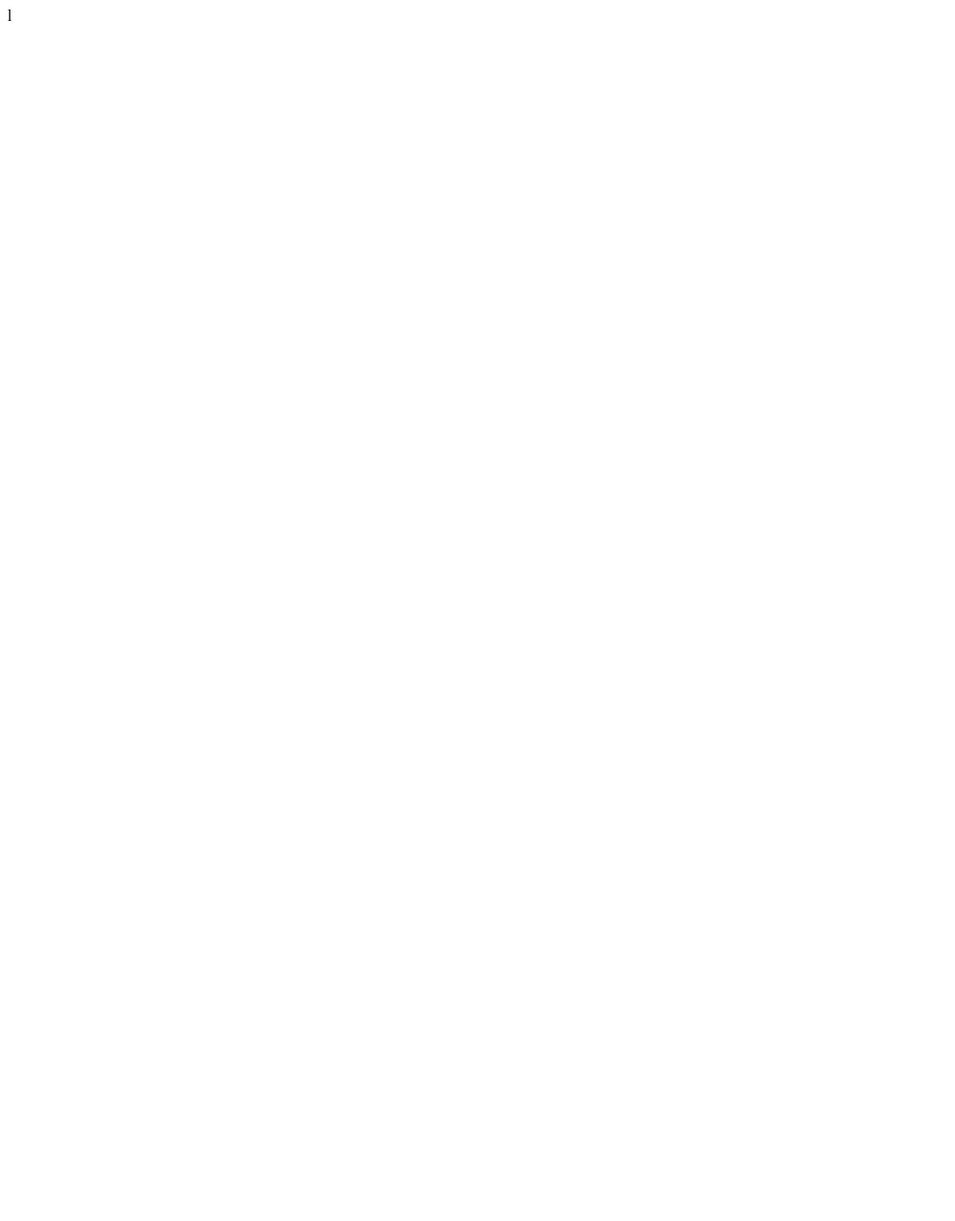
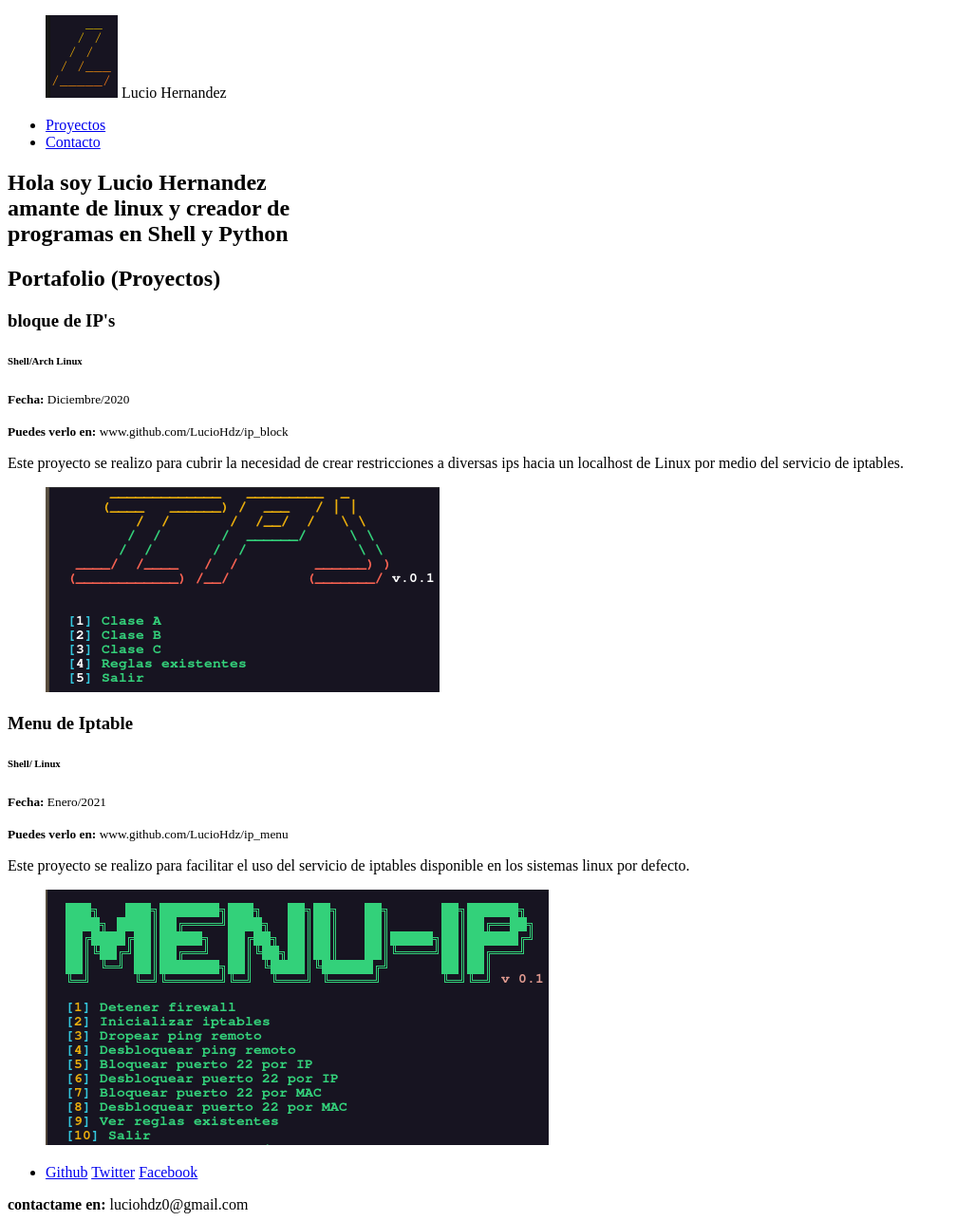
Before and after one commit to LucioHdz/LucioHdz.github.io, a plain HTML site: page index.html in a window 1280 px wide. Shown: the whole page at 95% size, without its empty margins (0-1006 px from the left). Before the commit the page ends 800 px from the top, so only its background shows below. Drawn offline with Linux system fonts and the light colour scheme.

Commit message:
Completando el archivo html

```diff
--- a/index.html
+++ b/index.html
@@ -1,10 +1,77 @@
 <!DOCTYPE html>
 <html lang="es">
+
 <head>
-    <meta charset="UTF-8">
-    <title>Lucio Hernandez</title>
+  <meta charset="UTF-8">
+  <title>Lucio Hernandez</title>
 </head>
+
 <body>
+  <header class="header">
+    <figure class="logo">
+      <img src="./images/logo.png"> Lucio Hernandez
+    </figure>
+    <div class="menu">
+      <ul>
+        <li>
+          <a href="#briefcase">Proyectos</a>
+        </li>
+        <li>
+          <a href="#contacto">Contacto</a>
+        </li>
+      </ul>
+    </div>
+  </header>
+  <div class="page">
+    <section class="hero">
+      <h1 class="hero-title">Hola soy <strong>Lucio Hernandez</strong><br>
+        amante de <strong>linux</strong> y creador de <br>
+        programas en <strong>Shell</strong> y <strong>Python</strong></h1>
+    </section>
+    <section class="briefcase" id="proyectos">
+      <h2>Portafolio (Proyectos)</h2>
+      <article class="proyect">
+        <div class="proyect-details">
+          <h3 class="proyect-title">bloque de IP's</h3>
+          <h6 class="proyect-lenguage">Shell/Arch Linux</h6>
+          <p class="proyect-date"><small><strong>Fecha: </strong>Diciembre/2020</small></p>
+          <p class="proyect-url"><small><strong>Puedes verlo en: </strong>www.github.com/LucioHdz/ip_block</small></p>
+          <p class="proyect-description">Este proyecto se realizo para cubrir
+            la necesidad de crear restricciones a diversas ips
+            hacia un localhost de Linux por medio del servicio de iptables. </p>
+        </div>
+        <figure class="proyect-imageContainer">
+          <img src="./images/ip_block.png" alt="ip_block.png">
+        </figure>
+      </article>
+      <article class="proyect">
+        <div class="proyect-details">
+          <h3 class="proyect-title">Menu de Iptable</h3>
+          <h6 class="proyect-lenguage">Shell/ Linux</h6>
+          <p class="proyect-date"><small><strong>Fecha: </strong>Enero/2021</small></p>
+          <p class="proyect-url"><small><strong>Puedes verlo en: </strong>www.github.com/LucioHdz/ip_menu</small></p>
+          <p class="proyect-description">Este proyecto se realizo para facilitar el uso del servicio de iptables
+            disponible en los sistemas linux por defecto.
+          </p>
+        </div>
+        <figure class="proyect-imageContainer">
+          <img src="./images/ip_menu.png" alt="ip_menu.png">
+        </figure>
+      </article>
+    </section>
+    <section class="contact" id="contacto">
+      <footer>
+        <ul>
+          <li>
+            <a href="www.github.com/LucioHdz/">Github</a>
+            <a href="https://twitter.com/LucioHe96813106?s=09">Twitter</a>
+            <a href="https://www.facebook.com/profile.php?id=100008922765358">Facebook</a>
+          </li>
+        </ul>
+        <div><strong>contactame en: </strong> luciohdz0@gmail.com</div>
+      </footer>
+    </section>
+  </div>
+</body>
 
-</body>
-</html>l
+</html>
```
